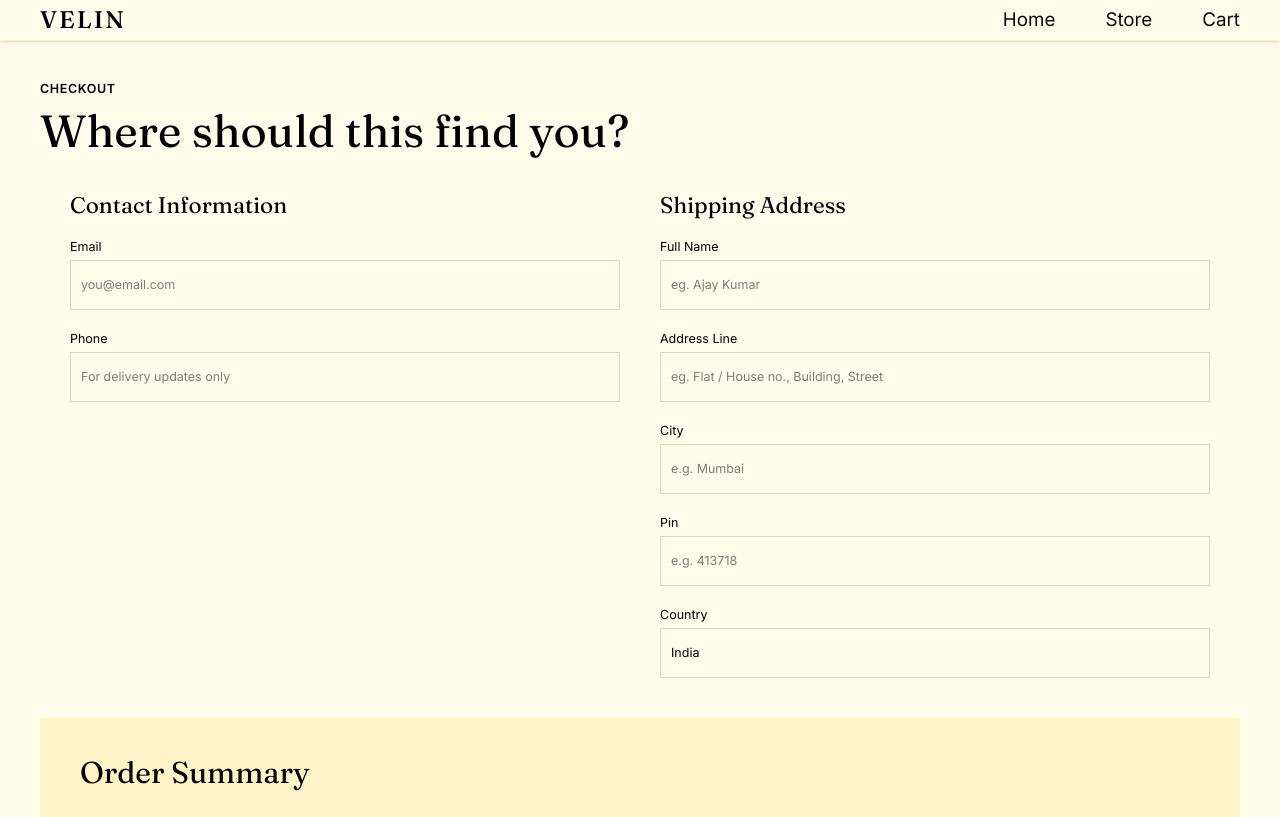
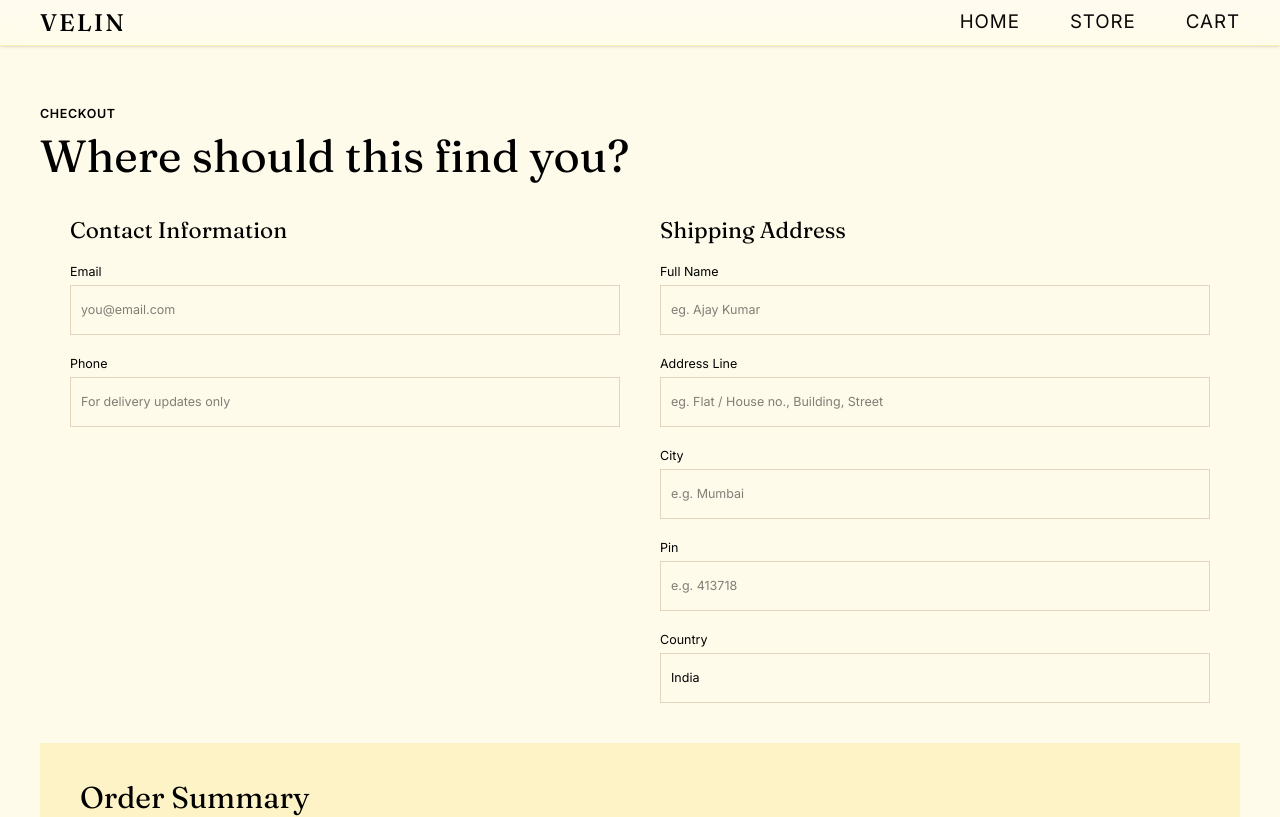
Before and after one commit to mohit-vb/velin, a React (Vite) app: page /checkout in a window 1280 px wide. Shown: the top 817 px of the page. Built offline with nearby package versions, Linux system fonts and the light colour scheme.

Commit message:
fix : UI styles and spacings

```diff
--- a/src/components/layout/Navbar.jsx
+++ b/src/components/layout/Navbar.jsx
@@ -14,10 +14,10 @@ export default function Navbar() {
   );
 
   return (
-    <header className="fixed inset-x-0 top-0 z-50 border-b border-amber-200/50 shadow-sm backdrop-blur-md bg-amber-50/80">
+    <header className=" fixed inset-x-0 top-0 z-50 border-b border-amber-200/50 shadow-sm backdrop-blur-md bg-amber-50/80">
       <div className="page-container">
         {/* Header */}
-        <div className="flex h-16 items-center justify-between">
+        <div className="flex h-18 items-center justify-between">
           {/* Logo */}
           <div className="flex-1 md:flex md:items-center md:gap-12">
             <NavLink className="block" to="/">
@@ -28,12 +28,12 @@ export default function Navbar() {
           {/* Desktop Navigation + Mobile Button */}
           <div className="flex items-center gap-6 md:gap-12">
             {/* Desktop Navigation */}
-            <nav aria-label="Global" className="hidden md:block">
+            <nav aria-label="Global" className="hidden md:block ">
               <ul className="flex items-center gap-20 text-sm">
                 {navMenu.map(({ id, title, toHref }) => (
                   <li key={id}>
                     <NavLink
-                      className="text-3xl text-stone-950 transition-colors hover:text-stone-950/75"
+                      className="uppercase tracking-wider text-3xl text-stone-950 transition-colors hover:text-stone-950/75"
                       to={toHref}
                       aria-current="page"
                     >
@@ -84,7 +84,7 @@ export default function Navbar() {
             {navMenu.map(({ id, title, toHref }) => (
               <li key={id}>
                 <NavLink
-                  className="text-3xl text-stone-950 transition-colors hover:text-stone-950/75"
+                  className="uppercase tracking-wider text-3xl text-stone-950 transition-colors hover:text-stone-950/75"
                   to={toHref}
                   onClick={() => setIsMenuOpen(false)}
                 >
--- a/src/pages/Checkout.jsx
+++ b/src/pages/Checkout.jsx
@@ -2,6 +2,7 @@ import { useState } from "react";
 import OrderSummary from "../components/cart/OrderSummary";
 const inputClasses =
   "border border-amber-900/20 w-full py-6 px-4 text-xl placeholder:text-xl focus:outline-amber-900/80 focus:shadow-sm";
+
 export default function Checkout() {
   const [formData, setFormData] = useState({
     email: "",
@@ -16,7 +17,6 @@ export default function Checkout() {
     (value) => value.trim() !== "",
   );
 
-  console.log(isFormValid);
   const handleChange = function (e) {
     const { name, value } = e.target;
 
@@ -38,7 +38,7 @@ export default function Checkout() {
 
   return (
     <>
-      <section className="section">
+      <section className="mt-10 section">
         <div className="page-container">
           <div className="flex flex-col gap-4">
             <span className="eyebrow">CHECKOUT</span>
@@ -46,7 +46,7 @@ export default function Checkout() {
 
             <div>
               <form>
-                <div className="grid grid-cols-2 gap-16 p-12">
+                <div className="grid grid-cols-1 sm:grid-cols-2 gap-16 p-6 sm:p-12">
                   <div>
                     <h3 className="text-4xl mb-8">Contact Information</h3>
                     <div className="flex flex-col gap-8">
--- a/src/pages/OrderSuccess.jsx
+++ b/src/pages/OrderSuccess.jsx
@@ -29,8 +29,7 @@ export default function OrderSuccess() {
                 <h4 className="text-3xl">Delivering to</h4>
                 <p className="text-2xl italic opacity-80">
                   {orderInfo.fullname}, {orderInfo.address}, {orderInfo.city},
-                  {orderInfo.pin}
-                  {orderInfo.country}
+                  {orderInfo.pin}, {orderInfo.country}
                 </p>
                 <h4 className="text-3xl mt-8">Estimated Delivery</h4>
                 <p className="text-2xl italic opacity-80 mb-6">
```
